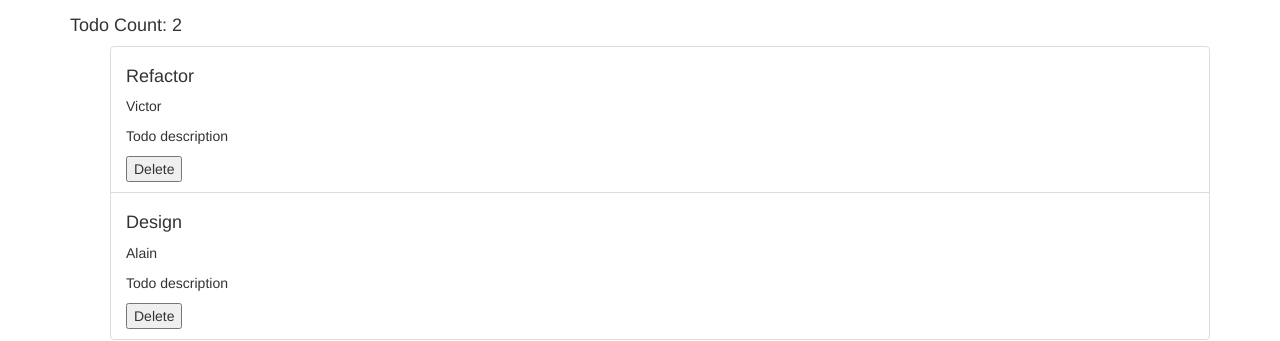
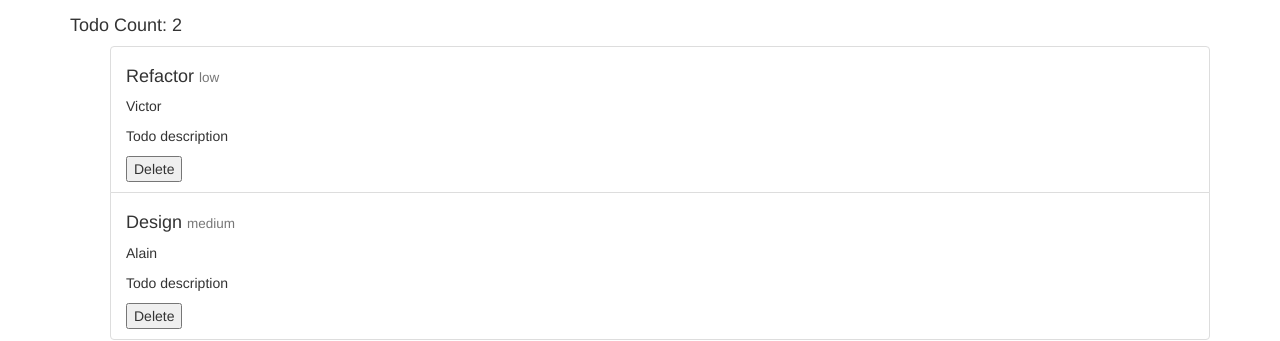
Before and after one commit to alain101995/react-todo, a React (Create React App) app: page / in a window 1280 px wide. Shown: the part 327-668 px from the top of the page. Built offline with nearby package versions, Linux system fonts and the light colour scheme.

Commit message:
Label not showing fixefd

```diff
--- a/src/App.js
+++ b/src/App.js
@@ -55,7 +55,7 @@ class App extends Component {
               <h4>
                 {todo.todoTitle}{" "}
                 <small>
-                  <span className="label">{todo.todoPriority}</span>
+                  <span>{todo.todoPriority}</span>
                 </small>
               </h4>
               <p>
```
